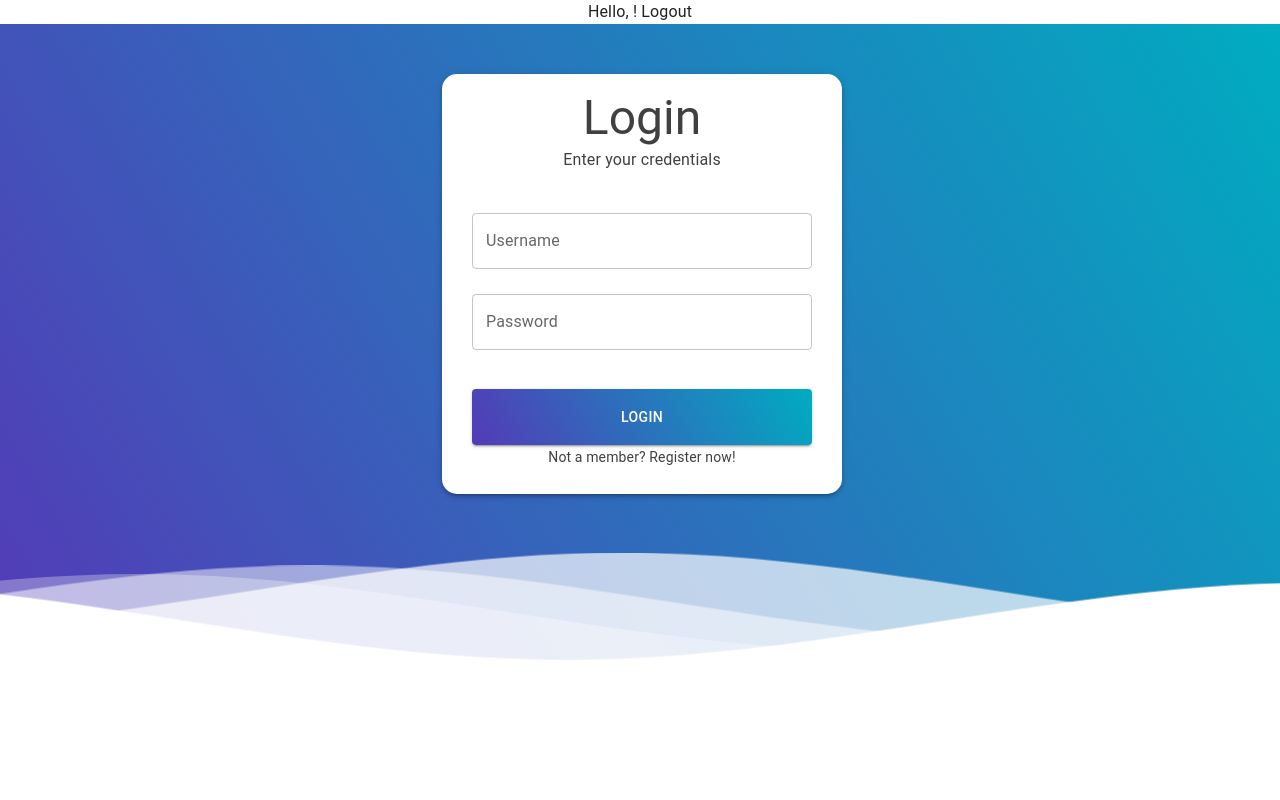
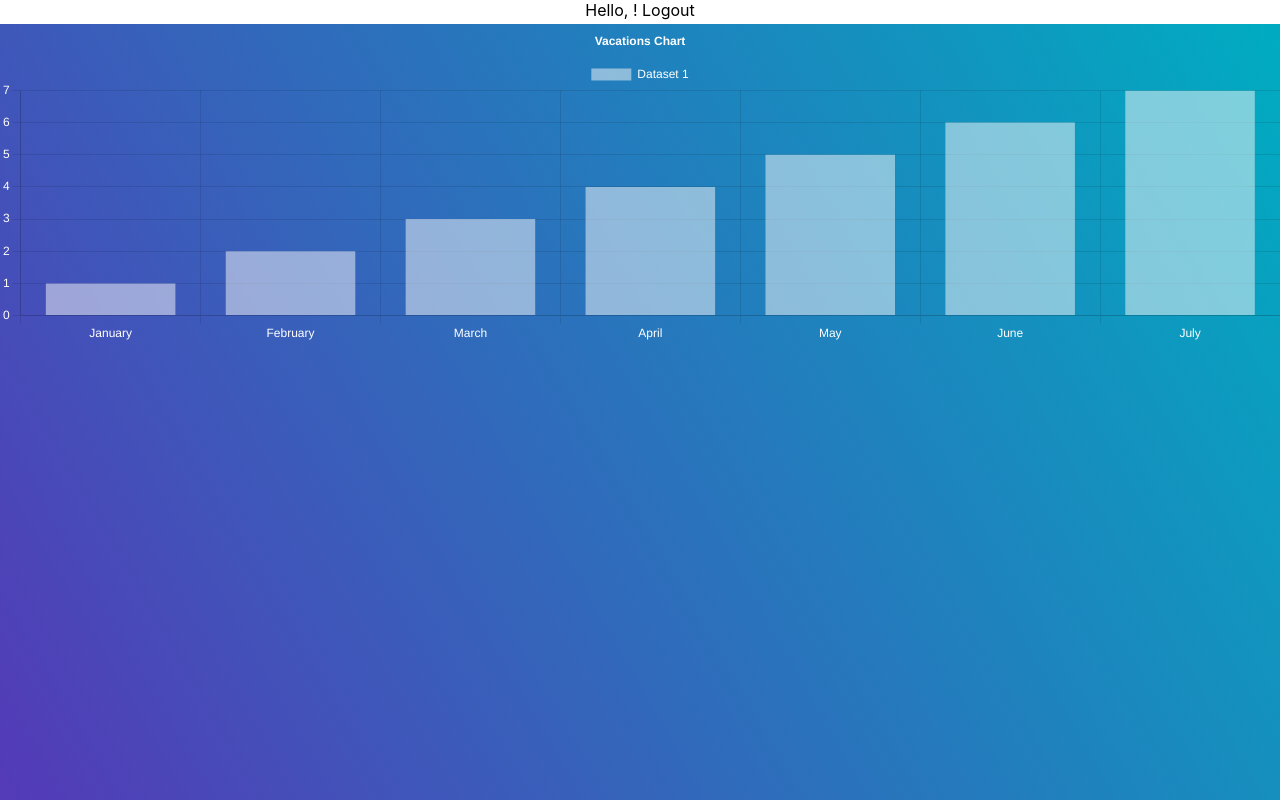
Before and after one commit to eylonxx/BookingProject, a React (Create React App) app in the folder client/: page /charts in a window 1280 px wide. Before the commit this address led to /login. Built offline with nearby package versions, Linux system fonts and the light colour scheme; sample sign-in values are in the browser's storage.

Commit message:
charts base

```diff
--- a/client/package.json
+++ b/client/package.json
@@ -17,9 +17,11 @@
     "@types/react": "^18.0.10",
     "@types/react-dom": "^18.0.5",
     "axios": "^0.27.2",
+    "chart.js": "^3.8.0",
     "express-fileupload": "^1.4.0",
     "jwt-decode": "^3.1.2",
     "react": "^18.1.0",
+    "react-chartjs-2": "^4.2.0",
     "react-dom": "^18.1.0",
     "react-hook-form": "^7.31.3",
     "react-router-dom": "^6.3.0",
--- a/client/src/Components/Layout/PageNotFound/PageNotFound.css
+++ /dev/null
@@ -1,3 +0,0 @@
-.PageNotFound {
-
-}
--- a/client/src/Components/Layout/Routing/Routing.tsx
+++ b/client/src/Components/Layout/Routing/Routing.tsx
@@ -3,18 +3,10 @@ import LoginPage from '../../Auth/LoginPage/LoginPage';
 import RegisterPage from '../../Auth/RegisterPage/RegisterPage';
 import NewVacationForm from '../../Vacations/NewVacationForm/NewVacationForm';
 import UpdateVacationForm from '../../Vacations/UpdateVacationForm/UpdateVacationForm';
+import VacationsChart from '../../Vacations/VacationsChart/VacationsChart';
 import VacationsList from '../../Vacations/VacationsList/VacationsList';
 
 export default function Routing() {
-  // const [isLoggedIn, setIsLoggedIn] = useState<boolean>(false);
-
-  // useEffect(() => {
-  //   const unsubscribe = store.subscribe(() => {
-  //     setIsLoggedIn(store.getState().authState.isLoggedIn);
-  //   });
-  //   return () => unsubscribe();
-  // });
-
   return (
     <div>
       <Routes>
@@ -24,6 +16,7 @@ export default function Routing() {
         <Route path="/vacations/edit/:id" element={<UpdateVacationForm />} />
         <Route path="/login" element={<LoginPage />} />
         <Route path="/register" element={<RegisterPage />} />
+        <Route path="/charts" element={<VacationsChart />} />
         <Route path="*" element={<Navigate to="/login" />} />
       </Routes>
     </div>
--- /dev/null
+++ b/client/src/Components/Vacations/VacationsChart/VacationsChart.css
@@ -0,0 +1,4 @@
+.VacationsChart {
+  height: 97vh;
+  background: linear-gradient(60deg, rgba(84, 58, 183, 1) 0%, rgba(0, 172, 193, 1) 100%);
+}
--- /dev/null
+++ b/client/src/Components/Vacations/VacationsChart/VacationsChart.tsx
@@ -0,0 +1,56 @@
+import { BarElement, CategoryScale, Chart as ChartJS, Legend, LinearScale, Title, Tooltip } from 'chart.js';
+import { Bar } from 'react-chartjs-2';
+import './VacationsChart.css';
+
+ChartJS.register(CategoryScale, LinearScale, BarElement, Title, Tooltip, Legend);
+
+const labels = ['January', 'February', 'March', 'April', 'May', 'June', 'July'];
+//labels = vacations that have followers
+const values = [];
+//amount of followers for each vacation
+
+const options = {
+  responsive: true,
+  scales: {
+    y: {
+      ticks: { color: 'white', beginAtZero: true },
+    },
+    x: {
+      ticks: { color: 'white', beginAtZero: true },
+    },
+  },
+  plugins: {
+    legend: {
+      labels: {
+        color: 'white',
+      },
+      position: 'top' as const,
+    },
+    title: {
+      color: 'white',
+      display: true,
+      text: 'Vacations Chart',
+    },
+  },
+};
+
+const data = {
+  labels,
+  datasets: [
+    {
+      label: 'Dataset 1',
+      data: [1, 2, 3, 4, 5, 6, 7],
+      color: 'white',
+      //   values
+      backgroundColor: 'rgba(250,250,250,0.5)',
+    },
+  ],
+};
+
+export default function VacationsChart() {
+  return (
+    <div className="VacationsChart">
+      <Bar options={options} width={800} height={200} data={data} />
+    </div>
+  );
+}
```
Also changed, not shown: client/src/Components/Layout/PageNotFound/PageNotFound.tsx (deleted, +0 -15 lines), 2 other files (tests, documents, lock files or other folders).
